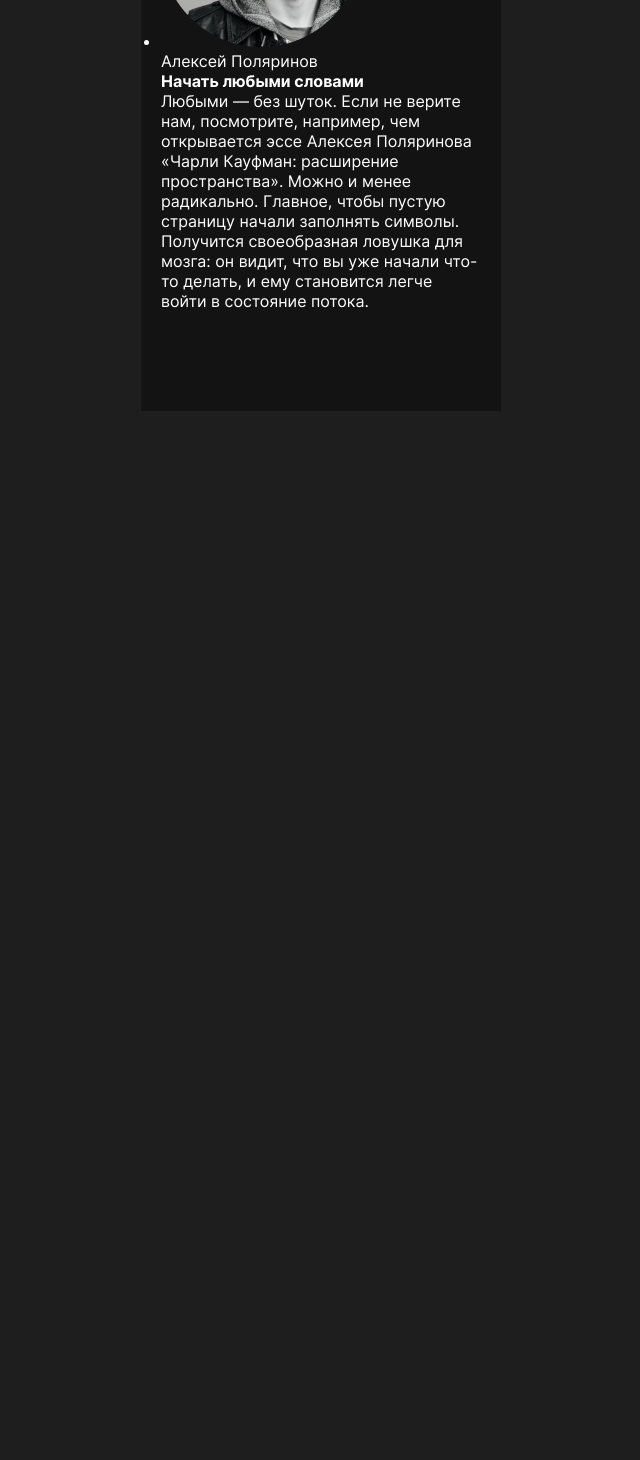
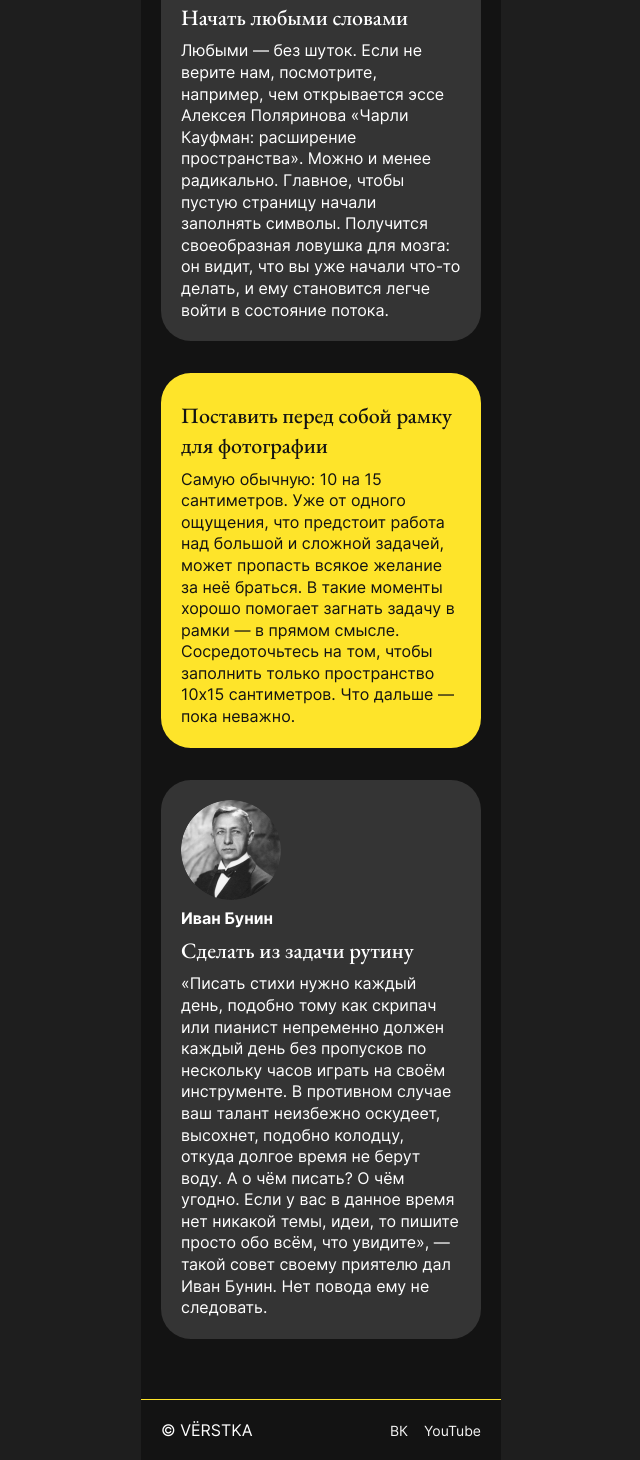
Before and after one commit to CandyDog13/proj_chistiy_list, a plain HTML site: page index.html in a window 1280 px wide. Shown: the part 2707-4167 px from the top of the page, without its empty margins (319-959 px from the left). Before the commit the page ends 3118 px from the top, so only its background shows below. Drawn offline with Linux system fonts and the light colour scheme.

Commit message:
Доделал первую верстку под названием *С чистого листа*

```diff
--- a/index.html
+++ b/index.html
@@ -158,7 +158,7 @@
                 </p>
                 <ul class="cards-list">
                     <li>
-                        <article class="class class_tehme_dark">
+                        <article class="card card_theme_dark">
                             <div class="card__author">
                                 <img
                                     class="card__author-photo"
@@ -181,11 +181,69 @@
                             </div>
                         </article>
                     </li>
+                    <li>
+                        <article class="card card_theme_bright">
+                            <div class="card__content card_text-only">
+                                <h4 class="card__title">Поставить перед собой рамку для фотографии</h4>
+                                <div class="card__text">
+                                    <p>
+                                        Самую обычную: 10 на 15 сантиметров. Уже от одного ощущения,
+                                        что предстоит работа над большой и сложной задачей, может
+                                        пропасть всякое желание за неё браться. В такие моменты хорошо
+                                        помогает загнать задачу в рамки — в прямом смысле. Сосредоточьтесь
+                                        на том, чтобы заполнить только пространство 10х15 сантиметров.
+                                        Что дальше — пока неважно.
+                                    </p>
+                                </div>
+                            </div>
+                        </article>
+                    </li>
+                    <li>
+                        <article class="card card_theme_dark">
+                            <div class="card__author">
+                                <img
+                                    class="card__author-photo"
+                                    src="./images/bunin.png"
+                                    alt="Иван Бунин">
+                                <p class="card__author-name">Иван Бунин</p>
+                            </div>
+                            <div class="card__content">
+                                <h4 class="card__title">Сделать из задачи рутину</h4>
+                                <div class="card__text">
+                                    <p>
+                                        «Писать стихи нужно каждый день, подобно тому как скрипач или
+                                        пианист непременно должен каждый день без пропусков по нескольку
+                                        часов играть на своём инструменте. В противном случае ваш талант
+                                        неизбежно оскудеет, высохнет, подобно колодцу, откуда долгое
+                                        время не берут воду. А о чём писать? О чём угодно. Если у вас в
+                                        данное время нет никакой темы, идеи, то пишите просто обо всём,
+                                        что увидите», — такой совет своему приятелю дал Иван Бунин. Нет
+                                        повода ему не следовать.
+                                    </p>
+                                </div>
+                            </div>
+                        </article>
+                    </li>
                 </ul>
             </section>
         </main>
         <footer class="footer content-section content-section_theme_dark">
+            <p class="footer__copy">© VЁRSTKA</p>
+            <nav class="footer__links">
+                <ui class="footer__links">
+                    <li>
+                        <a href='#0'>
+                            ВК
+                         </a>
+                    </li>
 
+                    <li>
+                        <a href="#0">
+                        YouTube
+                    </a>
+                    </li>
+                </ui>
+            </nav>
         </footer>
     </body>
 </html>
--- a/styles/style.css
+++ b/styles/style.css
@@ -167,6 +167,74 @@ blockquote {
     padding: 40px 20px 60px;
 }
 
+.cards-list {
+    list-style: none;
+    display: flex;
+    flex-direction: column;
+    gap:32px;
+}
+
+.card {
+border-radius: 30px;
+
+padding: 20px;
+
+
+}
+
+.card_theme_dark {
+    background-color: #343434;
+}
+
+.card_theme_bright {
+    background-color: #fee42a;
+}
+
+.card__author-photo {
+display: block;
+border-radius: 50px;
+width: 100px;
+height: 100px;
+}
+
+.card__author-name {
+    margin: 8px 0 0;
+    font-weight: 700;
+}
+
+.card__title {
+    margin: 8px auto;
+    font-family: 'EB Garamond';
+    font-size:22px;
+    font-weight: 500;
+    line-height: 1.35;
+}
+
+.card__text {
+    line-height: 1.35;
+}
+
+.card_text-only {
+    color:#131313;
+}
+
 .footer {
     padding: 20px;
+    display: flex;
+    justify-content: space-between;
+    align-items: center;
+    border-top: 1px solid #fee42a;
 }
+
+.footer__links {
+    list-style: none;
+    display: flex;
+    gap:16px
+}
+
+.footer__links a {
+    color:#f5f5f5;
+    font-size: 14px;
+    line-height: 1.25;
+    text-decoration: none;
+}
```
